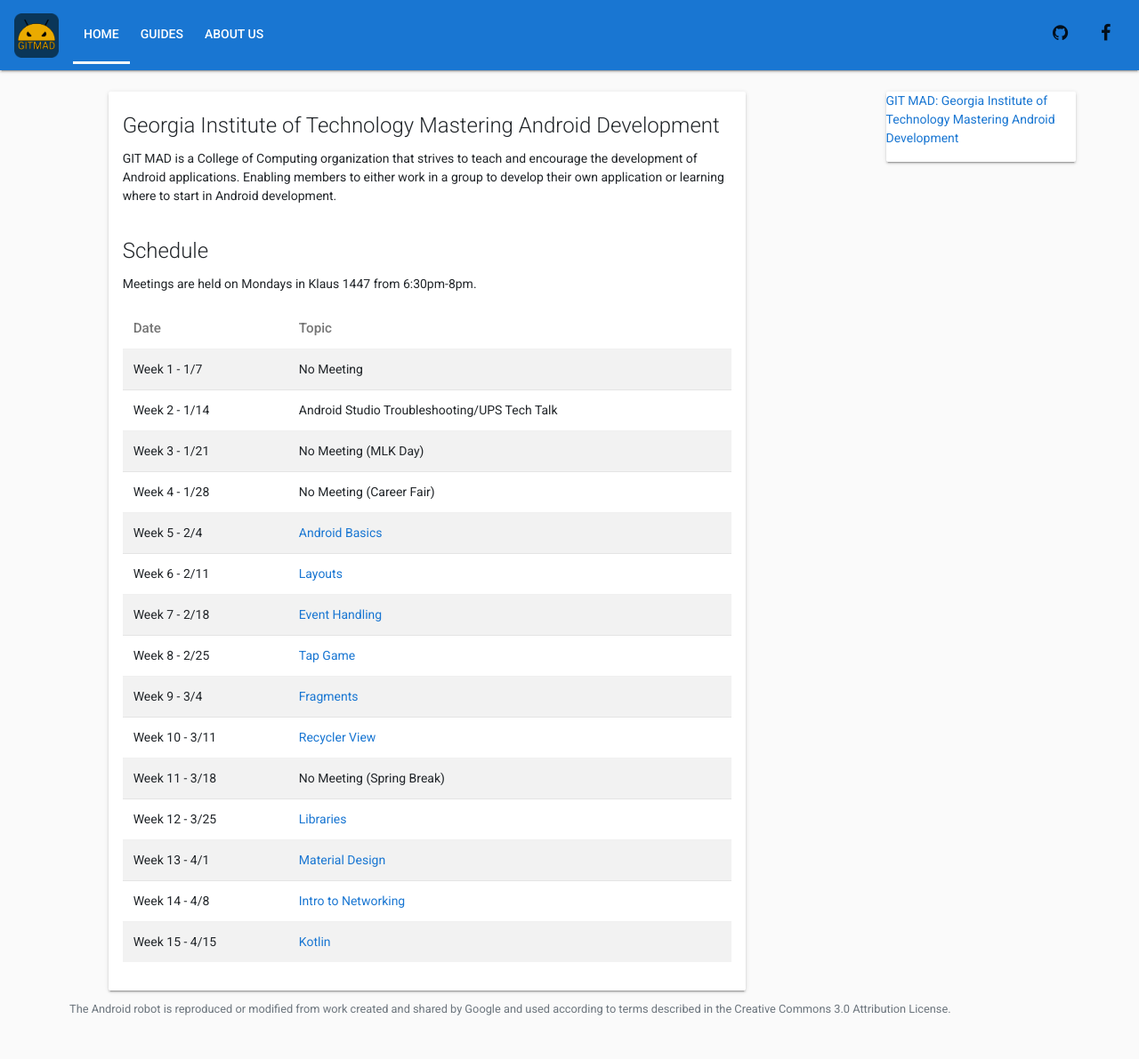
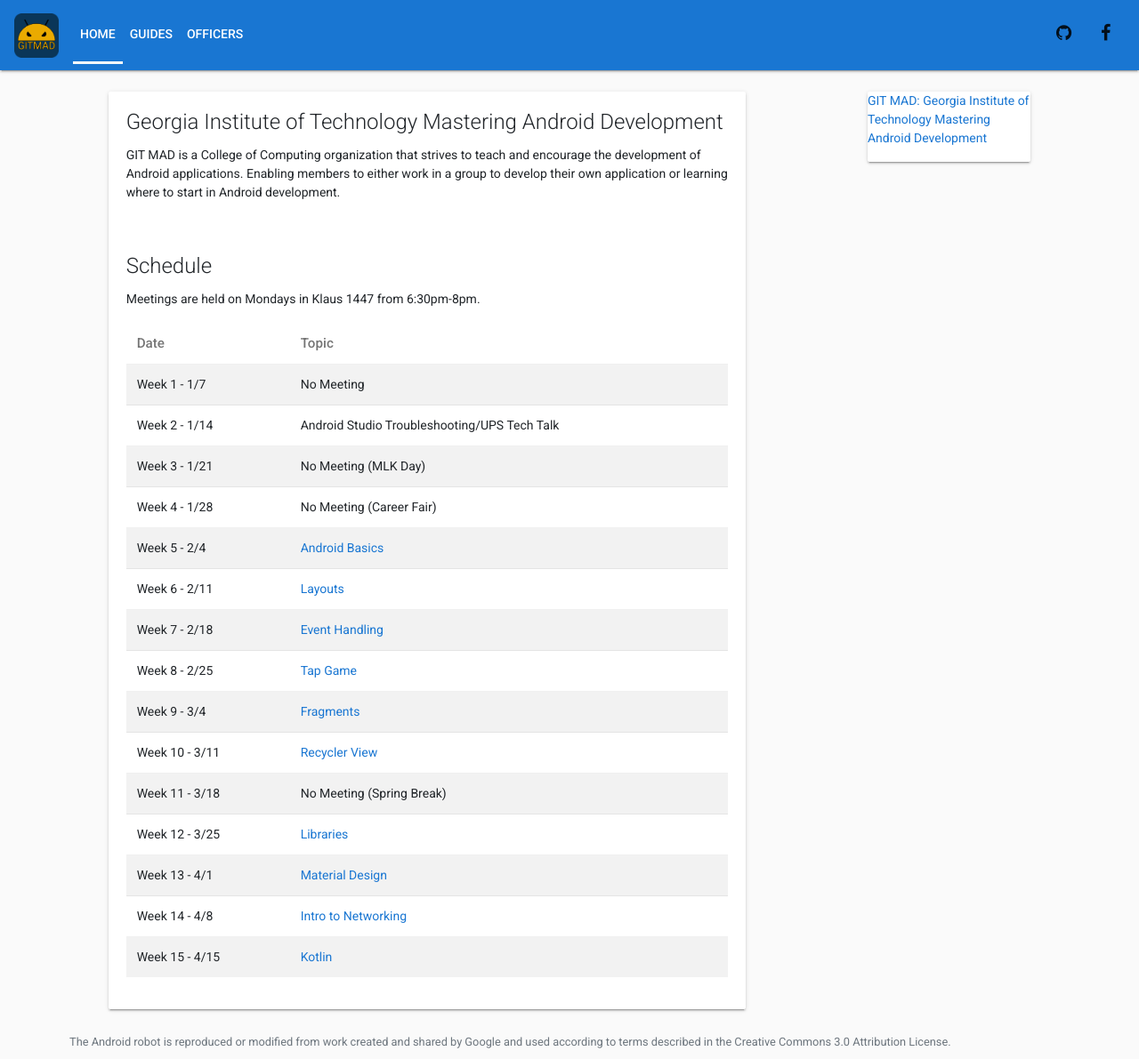
Before and after one commit to git-mad/gitmad.github.io, a Jekyll site: the page built from index.html, in a window 1280 px wide. Shown: the whole page at 89% size. Built offline with Jekyll 4.4.1, drawn with Linux system fonts in a browser that asks for light colours; nearby versions of some CDN libraries; before the commit the page ends 1154 px from its top, so only the background shows below that.

Commit message:
updated gemfile, fixed navbar for mobile, fixed fb feed for mobile

```diff
--- a/_layouts/default.html
+++ b/_layouts/default.html
@@ -29,7 +29,7 @@
 				<img src="/assets/images/logo.png" height="50px" class="d-inline-block align-top">
 			</a>
 			<div class="collapse navbar-collapse">
-				<ul class="nav nav-tabs" >
+				<ul class="navbar-nav nav-tabs" >
 					<li class="nav-item" >
 						<a class="nav-link {% if page.url == "/"  %} active {% endif %}" href="/">Home</a>
 					</li>
@@ -37,18 +37,25 @@
 						<a class="nav-link {% if page.url contains "guide" %} active {% endif %}" href="/guides">Guides</a>
 					</li>
 					<li class="nav-item">
-						<a class="nav-link {% if page.url contains "about" %} active {% endif %}" href="/about/">About Us</a>
+						<a class="nav-link {% if page.url contains "about" %} active {% endif %}" href="/about/">Officers</a>
 					</li>
 				</ul>
+
 			</div>
 
-			<div>
+			<div class="navbar-collapse collapse dual-nav">
+				<ul class="navbar-nav ml-auto">
+					<li class="nav-item">
 						<a class="btn btn-lg" href="https://github.com/git-mad">
 							<i class="fa fa-github"></i>
 						</a>
+					</li>
+					<li class="nav-item">
 						<a class="btn btn-lg" href="https://www.facebook.com/gitmad/">
 							<i class="fa fa-facebook"></i>
 						</a>
+					</li>
+				</ul>
 			</div>
 		</nav>
 
--- a/index.html
+++ b/index.html
@@ -14,15 +14,15 @@
 <div class="container-fluid">
 	<br>
 	<div class="row">
-		<div class="container col-md-7 offset-md-1">
+		<div class="col-md-7 offset-md-1 col-xs-12 mb-3">
 			<div class="card">
-				<div class="card-block">
-					<h4 class="card-title">Georgia Institute of Technology Mastering Android Development</h4>
+				<div class="card-body">
+					<h5 class="card-title">Georgia Institute of Technology Mastering Android Development</h5>
 					<p class="card-text">
 						GIT MAD is a College of Computing organization that strives to teach and encourage the development of Android applications. Enabling members to either work in a group to develop their own application or learning where to start in Android development.
+					</p>
 					<br><br>
-					</p>
-					<h4 class="card-title">Schedule</h4>
+					<h5 class="card-title">Schedule</h5>
 					<p class="card-text">Meetings are held on Mondays in Klaus 1447 from 6:30pm-8pm.</p>
 					<table class="table table-striped">
 						<thead>
@@ -50,8 +50,8 @@
 			</div>
 		</div>
 
-		<div class="container col-md-2" style="padding:0;">
-			<div class="card" style="padding:0;">
+		<div class="offset-md-1 col-md-2 col-xs-12">
+			<div class="card">
 				<div class="fb-page" data-href="https://www.facebook.com/gitmad" data-tabs="timeline" data-small-header="false" data-adapt-container-width="true" data-hide-cover="false" data-show-facepile="true"><blockquote cite="https://www.facebook.com/gitmad" class="fb-xfbml-parse-ignore"><a href="https://www.facebook.com/gitmad">GIT MAD: Georgia Institute of Technology Mastering Android Development</a></blockquote></div>
 			</div>
 		</div>
```
Also changed, not shown: Gemfile (line endings or trailing spaces), Gemfile.lock (added). Lines whose indentation alone changed are shown as unchanged.
